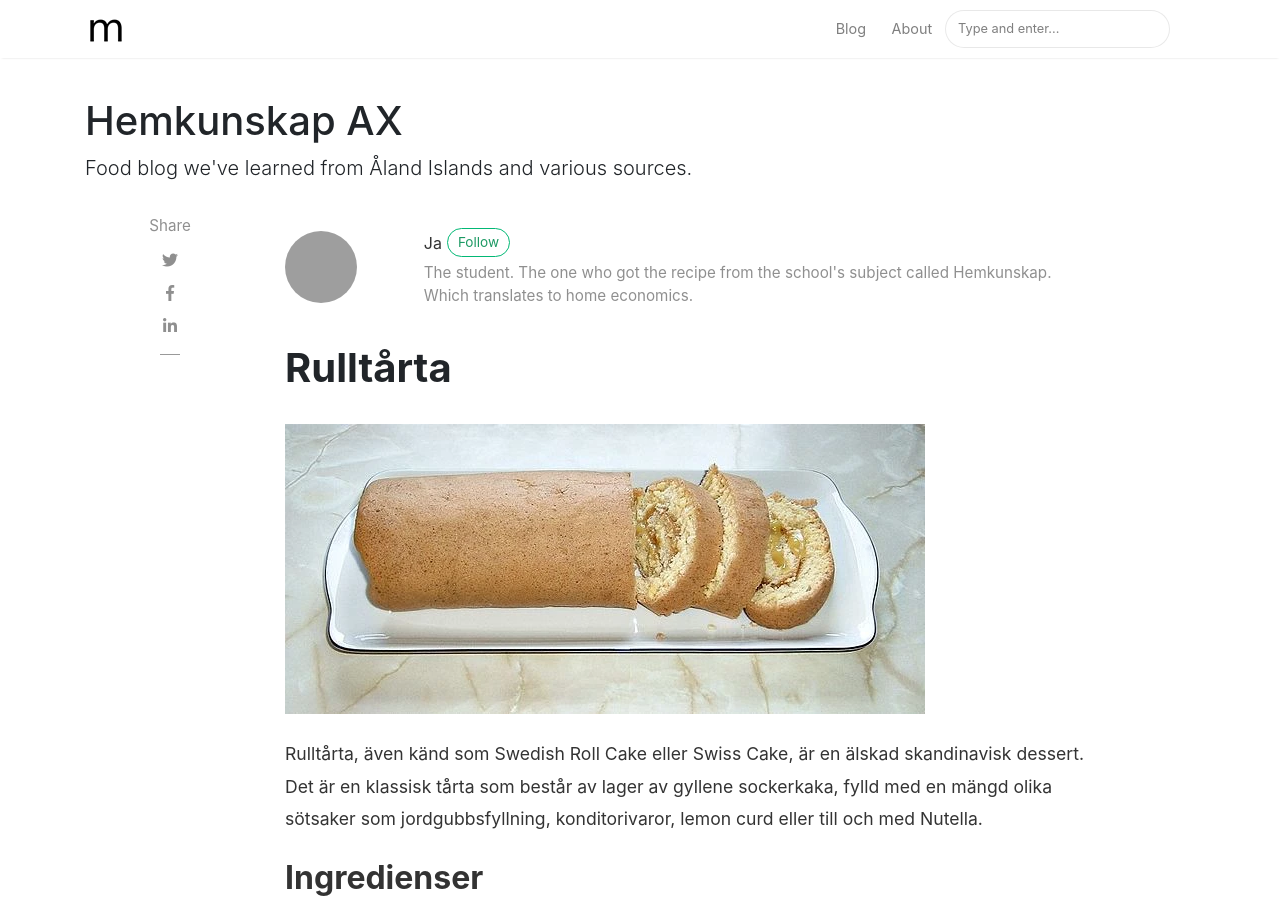
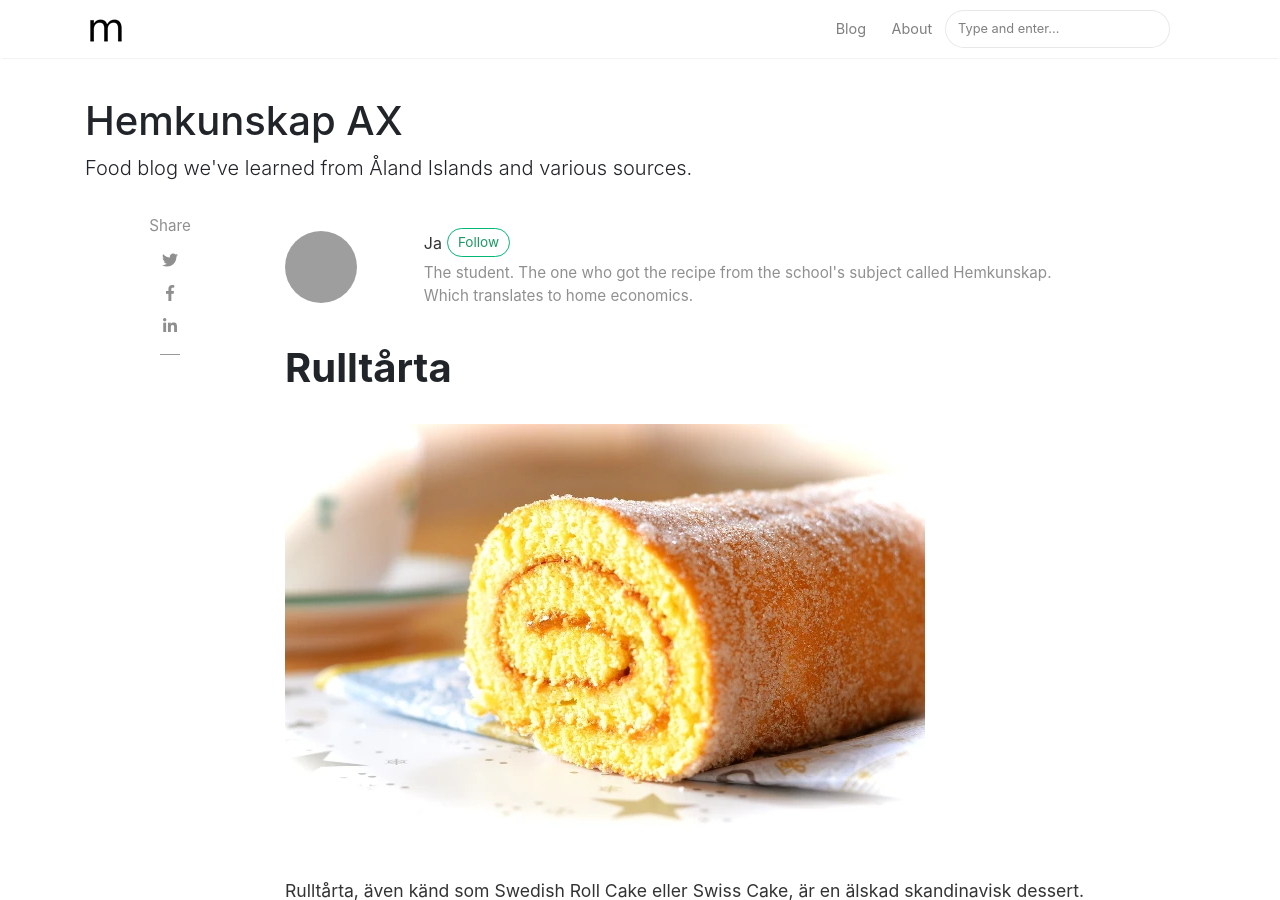
Before and after one commit to hmenorjr/hemkunskap-ax, a Jekyll site: the page built from _posts/2024-11-16-rulltarta.md, in a window 1280 px wide and 900 px high. Built offline with Jekyll 4.4.1, drawn with Linux system fonts in a browser that asks for light colours; nearby versions of some CDN libraries; grey boxes are pictures that could not be loaded.

Commit message:
rulltarta.md: Update the image

```diff
--- a/_posts/2024-11-16-rulltarta.md
+++ b/_posts/2024-11-16-rulltarta.md
@@ -4,7 +4,7 @@ title:  "Rulltårta"
 author: ja
 categories: [ Baking ]
 tags: [ swedish, svenska ]
-image: assets/images/posts/swissroll.webp
+image: assets/images/posts/rulltarta.webp
 description: "Rulltårta, även känd som Swedish Roll Cake eller Swiss Cake, är en älskad skandinavisk dessert. Det är en klassisk tårta som består av lager av gyllene sockerkaka, fylld med en mängd olika sötsaker som jordgubbsfyllning, konditorivaror, lemon curd eller till och med Nutella."
 featured: true
 ---
```
Also changed, not shown: assets/images/posts/rulltarta.webp (added), assets/images/posts/swissroll.webp (deleted).
